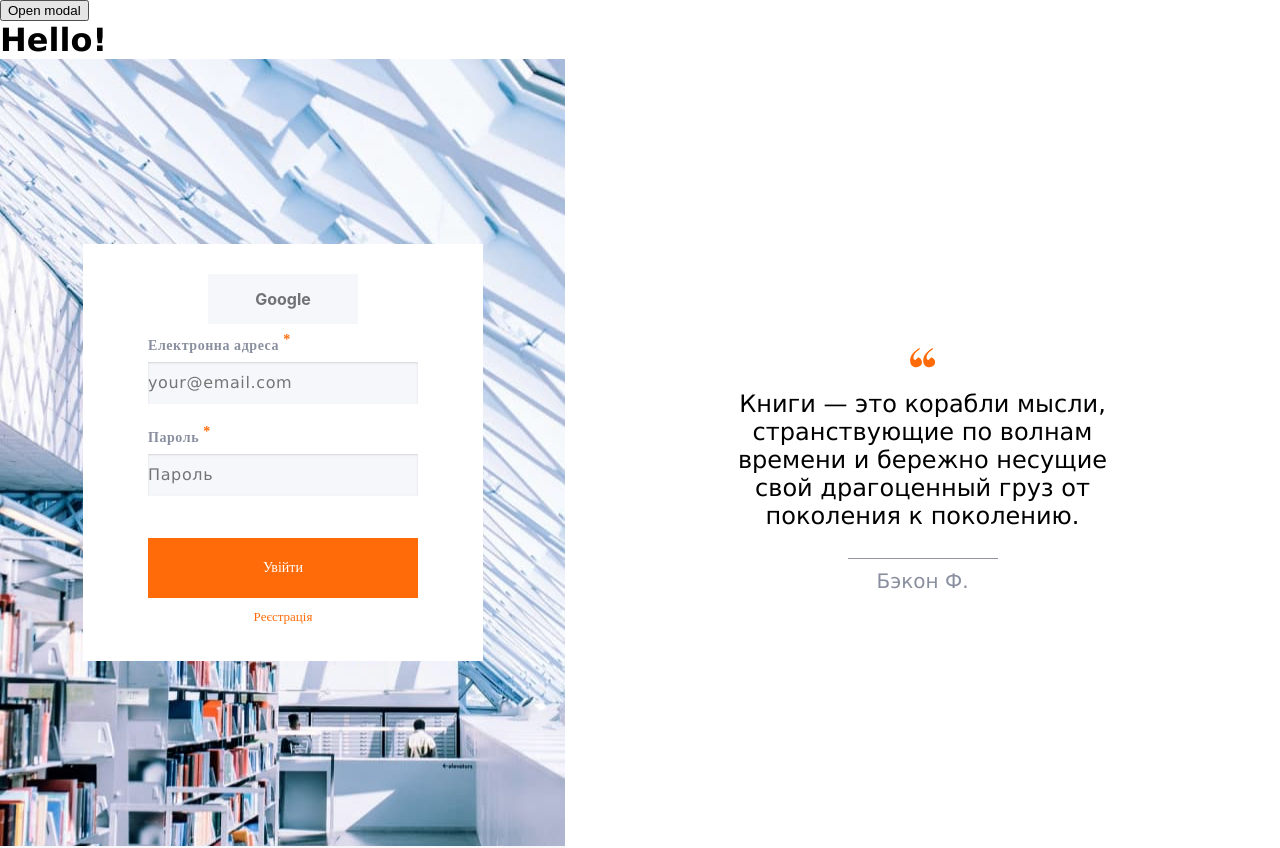
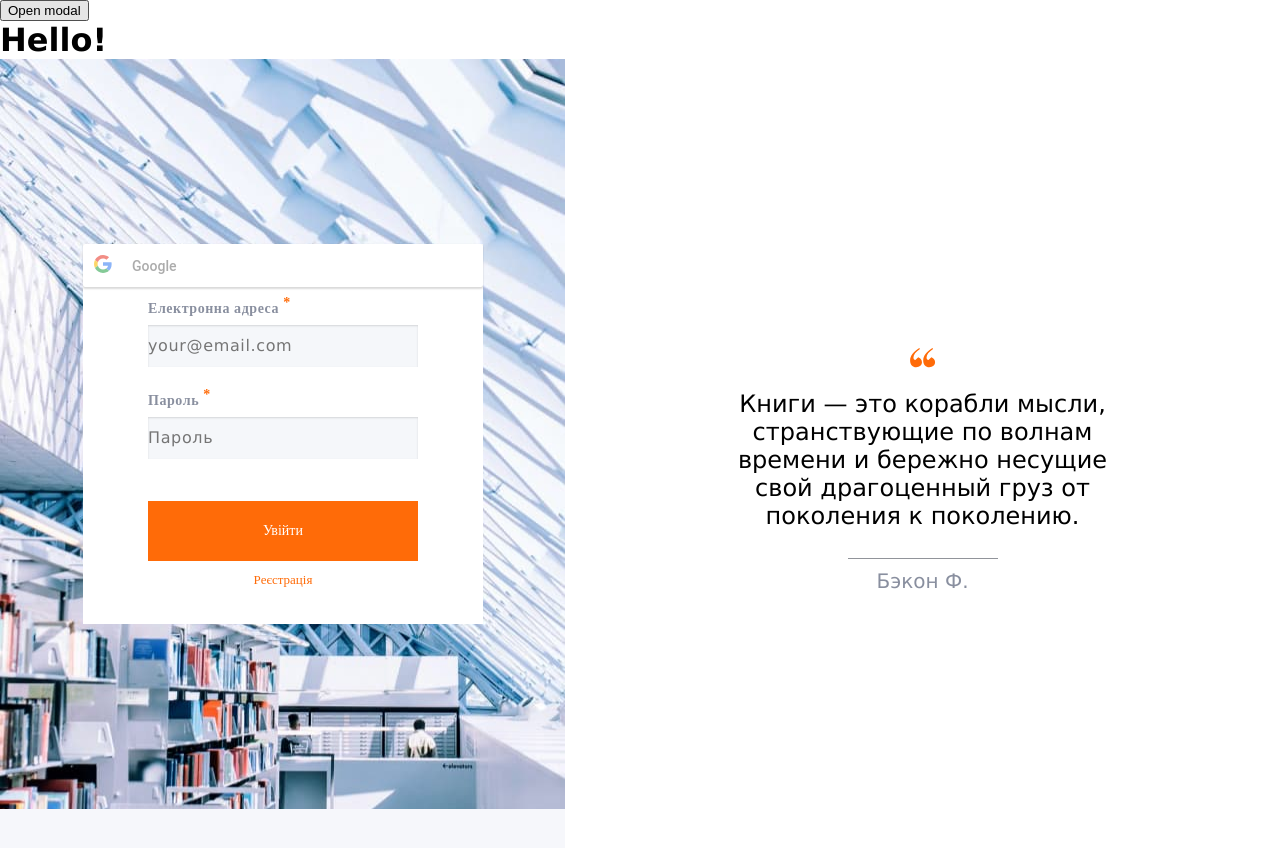
Before and after one commit to dramarec/Fullstack-TeamProject-BookRead, a React (Create React App) app in the folder client/: page / in a window 1280 px wide. Shown: the top 848 px of the page. Built offline with nearby package versions, Linux system fonts and the light colour scheme; no server answers; a web font is replaced by a local one.

Commit message:
added client google btn

```diff
--- a/client/src/components/auth/AuthForm.js
+++ b/client/src/components/auth/AuthForm.js
@@ -3,6 +3,7 @@ import { Formik, Form, Field, ErrorMessage } from 'formik';
 import { useLocation } from 'react-router-dom';
 import AuthFormStyled from './AuthFormStyled';
 import Two from './icons/two';
+import GoogleAuthBtn from './GoogleAuthBtn';
 
 const AuthForm = ({ handleSubmit, errorMessagesSchema }) => {
   let location = useLocation();
@@ -24,7 +25,8 @@ const AuthForm = ({ handleSubmit, errorMessagesSchema }) => {
           >
             {({ errors, touched }) => (
               <Form className="authForm">
-                <button className="btn-google">Google</button>
+                {/* <button className="btn-google">Google</button> */}
+                <GoogleAuthBtn />
                 {location.pathname === '/signup' && (
                   <label className="authFormFild">
                     <span className="authFormText">
--- a/client/src/components/auth/GoogleAuthBtn.js
+++ b/client/src/components/auth/GoogleAuthBtn.js
@@ -20,7 +20,8 @@ const GoogleAuthBtn = () => {
   };
 
   return (
-    <div>
+    // <div>
+    <>
       <GoogleLogin
         clientId={google}
         buttonText="Google"
@@ -28,7 +29,8 @@ const GoogleAuthBtn = () => {
         onFailure={responseErrorGoogle}
         cookiePolicy={'single_host_origin'}
       />
-    </div>
+    </>
+    // </div>
   );
 };
 
```
